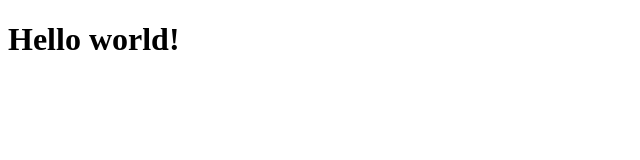
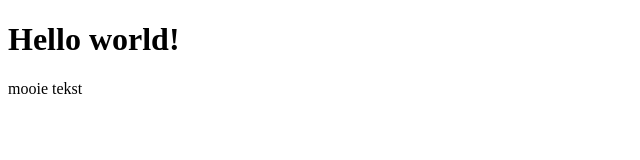
Before and after one commit to Nathanovic/TM-Belurina, a Nuxt app: page / in a window 1280 px wide. Shown: the top 160 px of the page, without its empty margins (0-640 px from the left). Built offline with nearby package versions, Linux system fonts and the light colour scheme.

Commit message:
index file test

```diff
--- a/pages/index.vue
+++ b/pages/index.vue
@@ -1,3 +1,9 @@
 <template>
+	<HTML>
+	<head>
+		<title>Tour Manager</title>
+	</head>
     <h1>Hello world!</h1>
+	<p>mooie tekst</p>
+	</HTML>
 </template>
```
